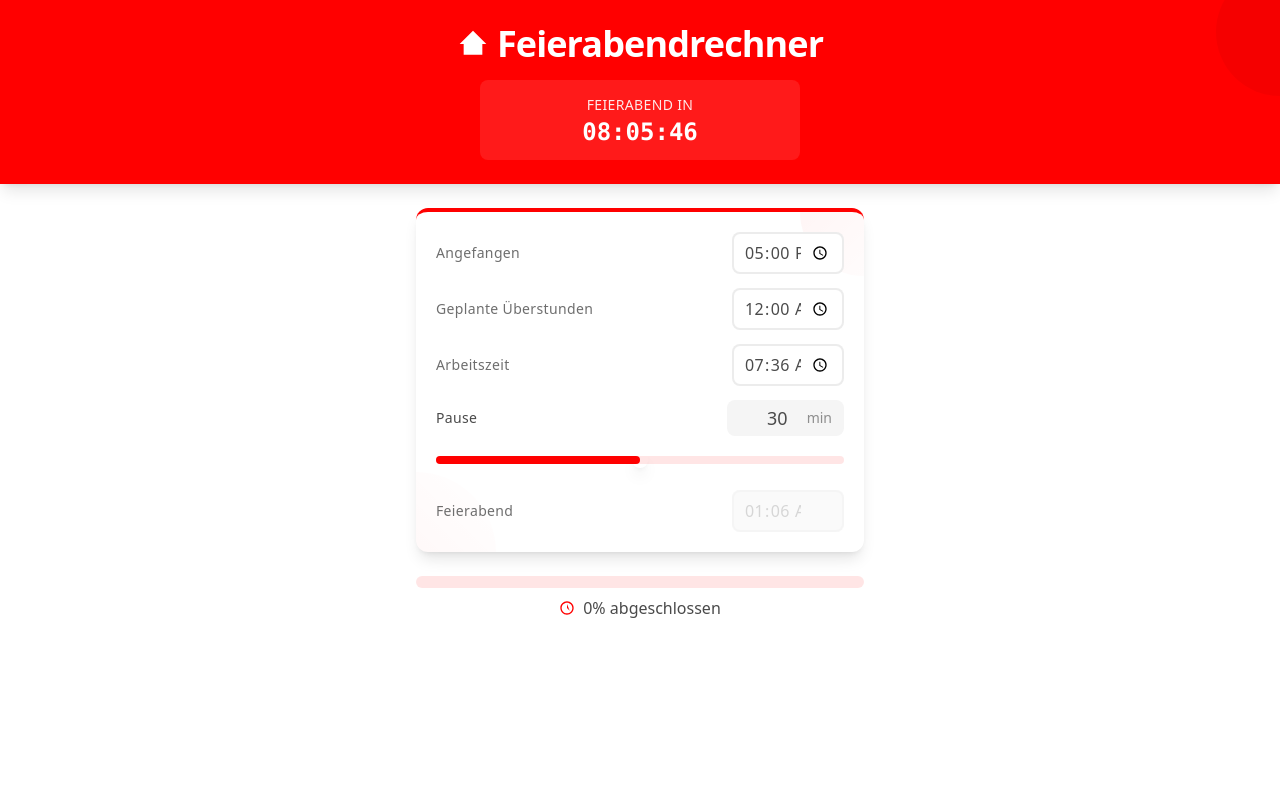
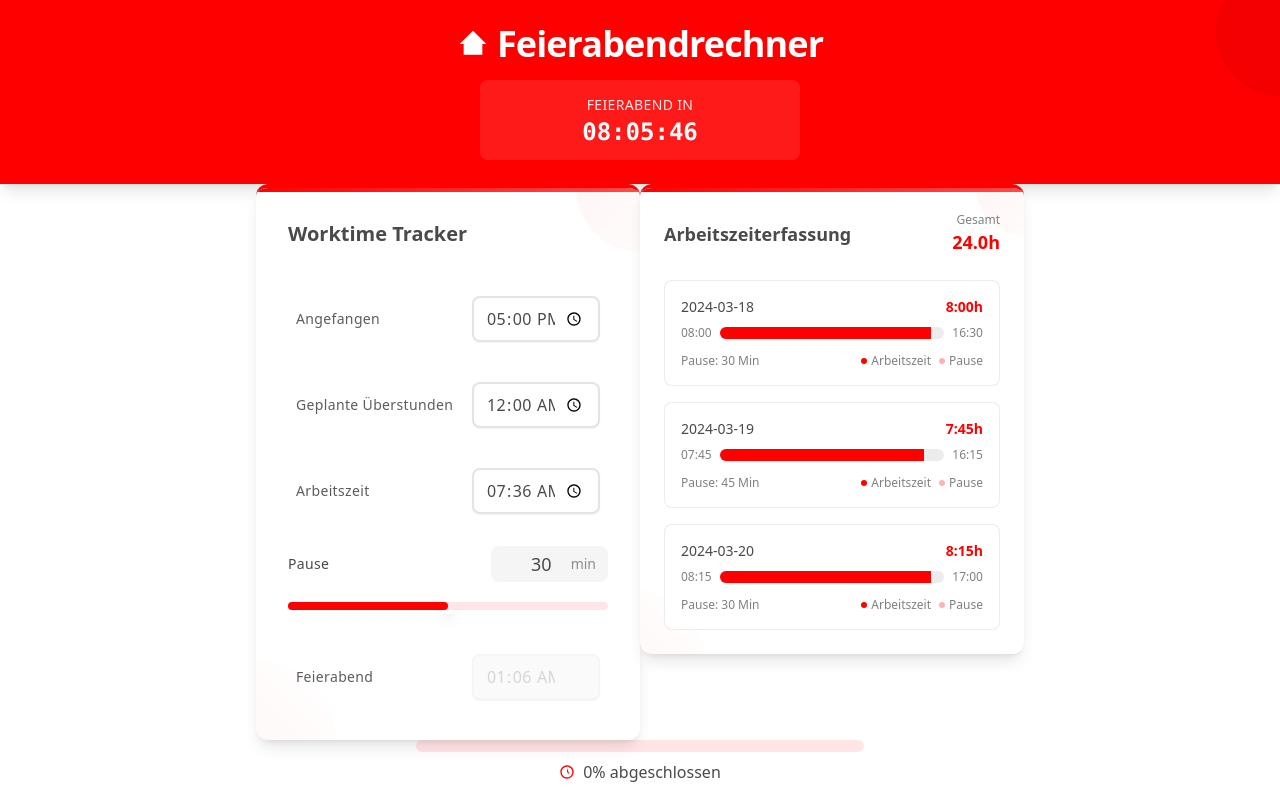
Before and after one commit to lulkebit/lulkebit.github.io, a React (Create React App) app: page / in a window 1280 px wide. Built offline with nearby package versions, Linux system fonts and the light colour scheme.

Commit message:
feat: Add WorkTimeTracker and redesign App layout with two-column structure

```diff
--- a/src/App.js
+++ b/src/App.js
@@ -7,6 +7,7 @@ import TimeInput from './components/TimeInput';
 import Slider from './components/Slider';
 import ProgressBar from './components/Progressbar';
 import ShiftOverAnimation from './components/ShiftOverAnimation';
+import WorkTimeTracker from './components/WorkTimeTracker';
 
 function App() {
     const getCurrentTime = () => {
@@ -97,18 +98,23 @@ function App() {
     }, [startTime, plannedOvertime, workTime, sliderValue]);
 
     return (
-        <div className='flex flex-col min-h-screen'>
+        <div className='min-h-screen bg-gray-50'>
             {isShiftOver ? (
                 <ShiftOverAnimation />
             ) : (
                 <>
                     <Header remainingTime={remainingTime} />
-                    <div className='flex-grow flex flex-col items-center justify-center'>
+                    <main className='container mx-auto px-8 py-12'>
+                        <div className='flex justify-center gap-12'>
+                            {/* Feierabendrechner */}
+                            <div>
                                 <ComponentContainer>
                                     <TimeInput
                                         label='Angefangen'
                                         value={startTime}
-                                onChange={(e) => setStartTime(e.target.value)}
+                                        onChange={(e) =>
+                                            setStartTime(e.target.value)
+                                        }
                                         enabled={true}
                                     />
                                     <TimeInput
@@ -122,14 +128,18 @@ function App() {
                                     <TimeInput
                                         label='Arbeitszeit'
                                         value={workTime}
-                                onChange={(e) => setWorkTime(e.target.value)}
+                                        onChange={(e) =>
+                                            setWorkTime(e.target.value)
+                                        }
                                         enabled={true}
                                     />
                                     <Slider
                                         label='Pause'
                                         value={sliderValue}
                                         onChange={(e) =>
-                                    setSliderValue(Number(e.target.value))
+                                            setSliderValue(
+                                                Number(e.target.value)
+                                            )
                                         }
                                     />
                                     <TimeInput
@@ -139,10 +149,19 @@ function App() {
                                         enabled={false}
                                     />
                                 </ComponentContainer>
-                        <div className='w-full max-w-md mt-8'>
+                            </div>
+
+                            {/* Arbeitszeiterfassung */}
+                            <div>
+                                <WorkTimeTracker />
+                            </div>
+                        </div>
+
+                        {/* Progressbar mittig */}
+                        <div className='mt-8 max-w-2xl mx-auto'>
                             <ProgressBar progress={progress} />
                         </div>
-                    </div>
+                    </main>
                 </>
             )}
         </div>
--- a/src/components/ComponentContainer.jsx
+++ b/src/components/ComponentContainer.jsx
@@ -2,12 +2,16 @@ import React from 'react';
 
 const ComponentContainer = ({ children }) => {
     return (
-        <div className='container mx-auto px-4 py-6'>
-            <div className='bg-white rounded-xl shadow-lg p-5 max-w-md mx-auto border-t-4 border-sparkasse-red relative overflow-hidden'>
+        <div>
+            <div className='bg-white rounded-xl shadow-lg p-8 w-96 border-t-4 border-sparkasse-red relative overflow-hidden'>
                 <div className='absolute top-0 right-0 w-32 h-32 bg-gradient-to-br from-sparkasse-red/5 to-transparent rounded-full transform translate-x-16 -translate-y-16'></div>
                 <div className='absolute bottom-0 left-0 w-40 h-40 bg-gradient-to-tr from-sparkasse-red/5 to-transparent rounded-full transform -translate-x-20 translate-y-20'></div>
+                <div className='absolute top-0 left-0 w-full h-1 bg-gradient-to-r from-sparkasse-red to-sparkasse-red/70'></div>
                 <div className='relative z-10'>
-                    <div className='flex flex-col items-stretch space-y-3.5'>
+                    <div className='flex flex-col items-stretch space-y-6'>
+                        <h2 className='text-sparkasse-gray text-xl font-semibold mb-4'>
+                            Worktime Tracker
+                        </h2>
                         {children}
                     </div>
                 </div>
--- a/src/components/TimeInput.jsx
+++ b/src/components/TimeInput.jsx
@@ -2,10 +2,10 @@ import React from 'react';
 
 const TimeInput = ({ label, value, onChange, enabled = true }) => {
     return (
-        <div className='flex items-center justify-between gap-3 group'>
+        <div className='flex items-center justify-between gap-4 group p-2 rounded-lg hover:bg-sparkasse-red/5 transition-colors'>
             <label
                 htmlFor={label.toLowerCase().replace(' ', '-')}
-                className='text-sparkasse-gray/80 font-medium text-sm tracking-wide whitespace-nowrap group-hover:text-sparkasse-gray transition-colors'
+                className='text-sparkasse-gray/90 font-medium text-sm tracking-wide whitespace-nowrap group-hover:text-sparkasse-gray transition-colors'
             >
                 {label}
             </label>
@@ -17,15 +17,15 @@ const TimeInput = ({ label, value, onChange, enabled = true }) => {
                     onChange={onChange}
                     disabled={!enabled}
                     className={`
-                        w-28 px-2.5 py-1.5
+                        w-32 px-3 py-2
                         bg-white border-2
                         ${
                             enabled
-                                ? 'border-sparkasse-gray/10 group-hover:border-sparkasse-gray/20'
+                                ? 'border-sparkasse-gray/15 group-hover:border-sparkasse-red/30'
                                 : 'border-sparkasse-gray/5'
                         }
                         rounded-lg
-                        focus:outline-none focus:border-sparkasse-red focus:ring-1 focus:ring-sparkasse-red/20
+                        focus:outline-none focus:border-sparkasse-red focus:ring-2 focus:ring-sparkasse-red/20
                         ${
                             enabled
                                 ? 'text-sparkasse-gray'
@@ -34,6 +34,7 @@ const TimeInput = ({ label, value, onChange, enabled = true }) => {
                         transition-all duration-200 ease-in-out
                         text-base font-medium tracking-wide
                         appearance-none
+                        shadow-sm
                     `}
                 />
                 {!enabled && (
--- /dev/null
+++ b/src/components/WorkTimeTracker.jsx
@@ -0,0 +1,126 @@
+import React from 'react';
+
+const mockData = [
+    {
+        datum: '2024-03-18',
+        startZeit: '08:00',
+        endZeit: '16:30',
+        pausenZeit: '30',
+        gesamtZeit: '8:00',
+    },
+    {
+        datum: '2024-03-19',
+        startZeit: '07:45',
+        endZeit: '16:15',
+        pausenZeit: '45',
+        gesamtZeit: '7:45',
+    },
+    {
+        datum: '2024-03-20',
+        startZeit: '08:15',
+        endZeit: '17:00',
+        pausenZeit: '30',
+        gesamtZeit: '8:15',
+    },
+];
+
+const TimeBar = ({ startZeit, endZeit, pausenZeit }) => {
+    const startMinutes =
+        parseInt(startZeit.split(':')[0]) * 60 +
+        parseInt(startZeit.split(':')[1]);
+    const endMinutes =
+        parseInt(endZeit.split(':')[0]) * 60 + parseInt(endZeit.split(':')[1]);
+    const pause = parseInt(pausenZeit);
+
+    const totalMinutes = endMinutes - startMinutes;
+    const workMinutes = totalMinutes - pause;
+
+    const workPercentage = (workMinutes / totalMinutes) * 100;
+    const pausePercentage = (pause / totalMinutes) * 100;
+
+    return (
+        <div className='flex items-center space-x-2'>
+            <span className='text-xs text-sparkasse-gray/70'>{startZeit}</span>
+            <div className='flex-grow h-3 bg-sparkasse-gray/10 rounded-md overflow-hidden'>
+                <div
+                    className='h-full bg-sparkasse-red relative'
+                    style={{ width: `${workPercentage}%` }}
+                >
+                    <div
+                        className='absolute right-0 h-full bg-sparkasse-red/30'
+                        style={{ width: `${pausePercentage}%` }}
+                    />
+                </div>
+            </div>
+            <span className='text-xs text-sparkasse-gray/70'>{endZeit}</span>
+        </div>
+    );
+};
+
+const WorkTimeTracker = () => {
+    const totalArbeitszeit = mockData.reduce((acc, curr) => {
+        const [hours, minutes] = curr.gesamtZeit.split(':').map(Number);
+        return acc + hours + minutes / 60;
+    }, 0);
+
+    return (
+        <div className='bg-white rounded-xl shadow-lg p-6 relative overflow-hidden border-t-4 border-sparkasse-red w-96'>
+            {/* Sparkassen-Design Elemente */}
+            <div className='absolute top-0 right-0 w-24 h-24 bg-gradient-to-br from-sparkasse-red/5 to-transparent rounded-full transform translate-x-12 -translate-y-12'></div>
+            <div className='absolute bottom-0 left-0 w-32 h-32 bg-gradient-to-tr from-sparkasse-red/5 to-transparent rounded-full transform -translate-x-16 translate-y-16'></div>
+            <div className='absolute top-0 left-0 w-full h-1 bg-gradient-to-r from-sparkasse-red to-sparkasse-red/70'></div>
+
+            <div className='relative z-10'>
+                <div className='flex justify-between items-center mb-6'>
+                    <h2 className='text-lg font-semibold text-sparkasse-gray'>
+                        Arbeitszeiterfassung
+                    </h2>
+                    <div className='text-right'>
+                        <p className='text-xs text-sparkasse-gray/70'>Gesamt</p>
+                        <p className='text-lg font-semibold text-sparkasse-red'>
+                            {totalArbeitszeit.toFixed(1)}h
+                        </p>
+                    </div>
+                </div>
+
+                <div className='space-y-4'>
+                    {mockData.map((eintrag, index) => (
+                        <div
+                            key={index}
+                            className='bg-white p-4 rounded-lg border border-sparkasse-gray/10 hover:border-sparkasse-red/30 transition-colors duration-150'
+                        >
+                            <div className='flex justify-between items-center mb-2'>
+                                <span className='text-sm text-sparkasse-gray font-medium'>
+                                    {eintrag.datum}
+                                </span>
+                                <span className='text-sm text-sparkasse-red font-semibold'>
+                                    {eintrag.gesamtZeit}h
+                                </span>
+                            </div>
+                            <TimeBar
+                                startZeit={eintrag.startZeit}
+                                endZeit={eintrag.endZeit}
+                                pausenZeit={eintrag.pausenZeit}
+                            />
+                            <div className='mt-3 flex justify-between text-xs text-sparkasse-gray/70'>
+                                <span>Pause: {eintrag.pausenZeit} Min</span>
+                                <div className='flex items-center space-x-2'>
+                                    <div className='flex items-center space-x-1'>
+                                        <div className='w-1.5 h-1.5 bg-sparkasse-red rounded-full'></div>
+                                        <span>Arbeitszeit</span>
+                                    </div>
+                                    <div className='flex items-center space-x-1'>
+                                        <div className='w-1.5 h-1.5 bg-sparkasse-red/30 rounded-full'></div>
+                                        <span>Pause</span>
+                                    </div>
+                                </div>
+                            </div>
+                        </div>
+                    ))}
+                </div>
+            </div>
+        </div>
+    );
+};
+
+export default WorkTimeTracker;
```
Lines whose indentation alone changed are shown as unchanged.
